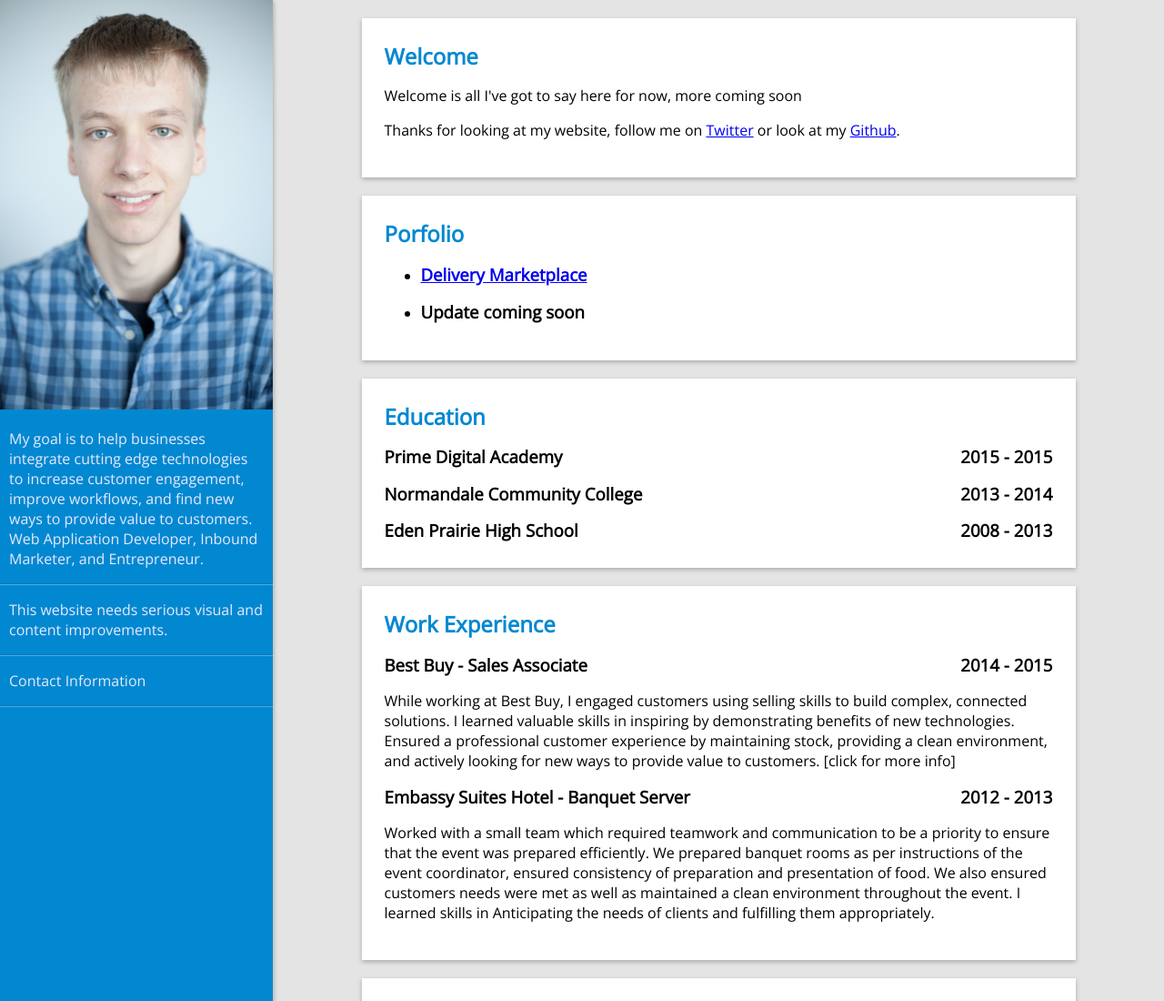
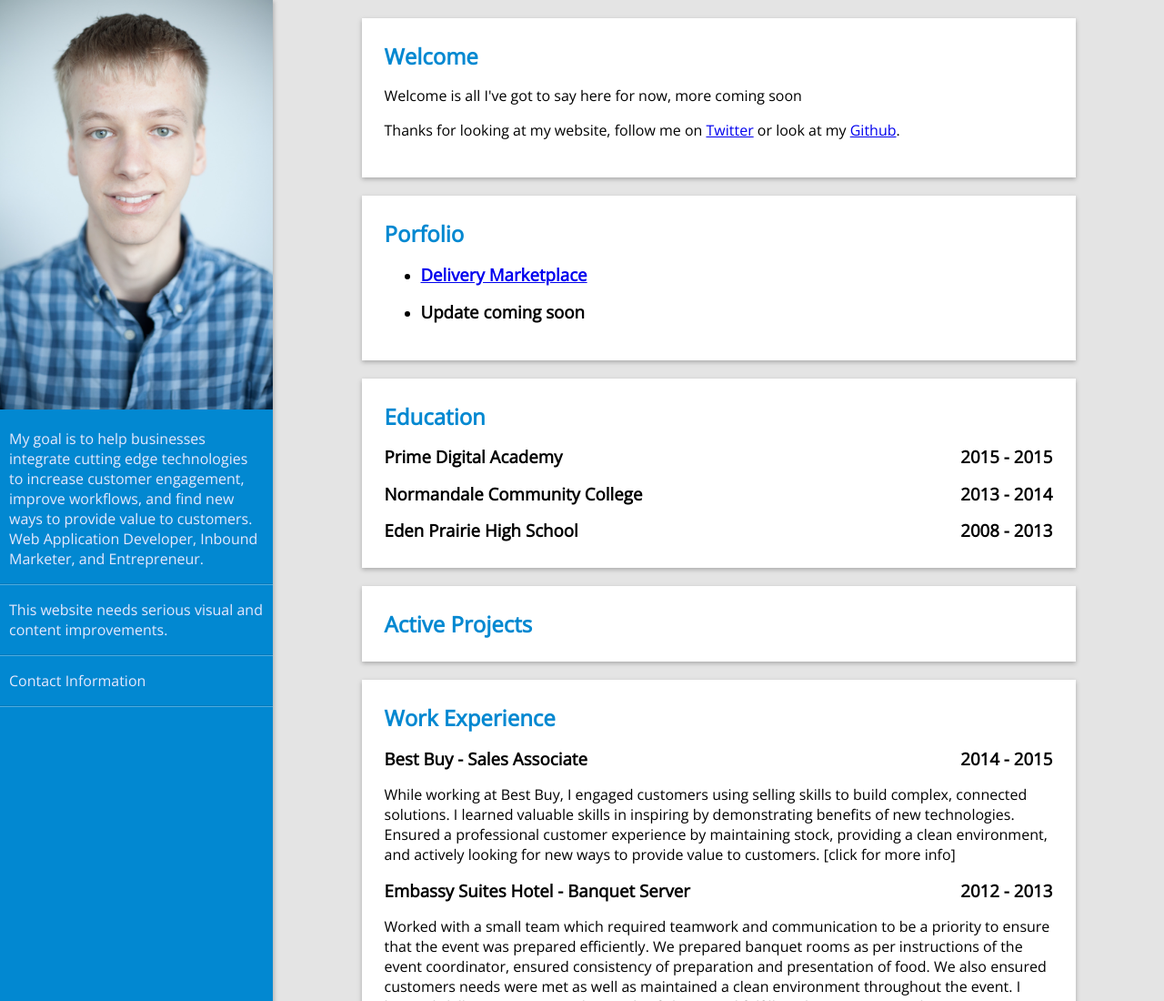
Before and after one commit to mikelseverson/Resume-Website, a website: page client/views/index.html in a window 1280 px wide. Shown: the top 1100 px of the page at 91% size. Drawn offline with nearby package versions, Linux system fonts and the light colour scheme; files that its build step writes are made by us from their sources; files whose address does not match are found by name.

Commit message:
removed comment

```diff
--- a/client/views/index.html
+++ b/client/views/index.html
@@ -1,5 +1,3 @@
-<!-- Thanks for checking this repository out! Unfortunately this is not the repository you are looking for, at least not yet. Improvements coming soon... By that I mean if you see this I am literally working on it right now. :D  .. or you are from the future looking at a draft.-->
-
 <!DOCTYPE html>
 <html>
 <head lang="en">
@@ -41,6 +39,10 @@
             <h2>Prime Digital Academy <aside class="right">2015 - 2015</aside></h2>
             <h2>Normandale Community College <aside class="right">2013 - 2014</aside></h2>
             <h2>Eden Prairie High School <aside class="right">2008 - 2013</aside></h2>
+        </article>
+
+        <article class="card">
+            <h1>Active Projects</h1>
         </article>
 
         <article class="card">
--- a/server/public/assets/scripts/analytics.min.js
+++ b/server/public/assets/scripts/analytics.min.js
@@ -1,2 +1,2 @@
-/*! resume-material-design 2016-01-20 */
+/*! resume-material-design 2016-01-21 */
 !function(a,b,c,d,e,f,g){a.GoogleAnalyticsObject=e,a[e]=a[e]||function(){(a[e].q=a[e].q||[]).push(arguments)},a[e].l=1*new Date,f=b.createElement(c),g=b.getElementsByTagName(c)[0],f.async=1,f.src=d,g.parentNode.insertBefore(f,g)}(window,document,"script","//www.google-analytics.com/analytics.js","ga"),ga("create","UA-68127481-1","auto"),ga("send","pageview");
```
Also changed, not shown: server/public/assets/views/index.html (+4 -2 lines).
